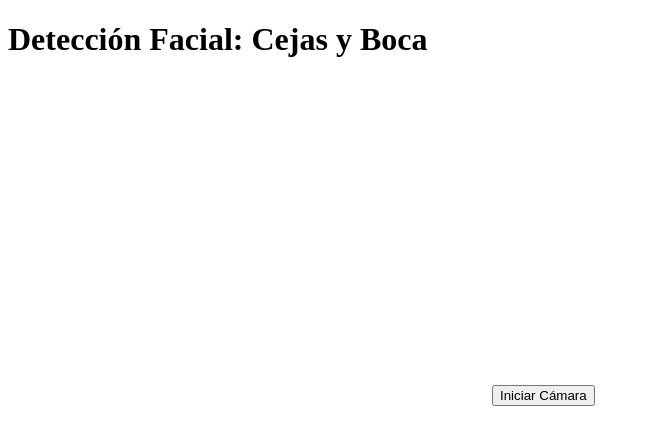
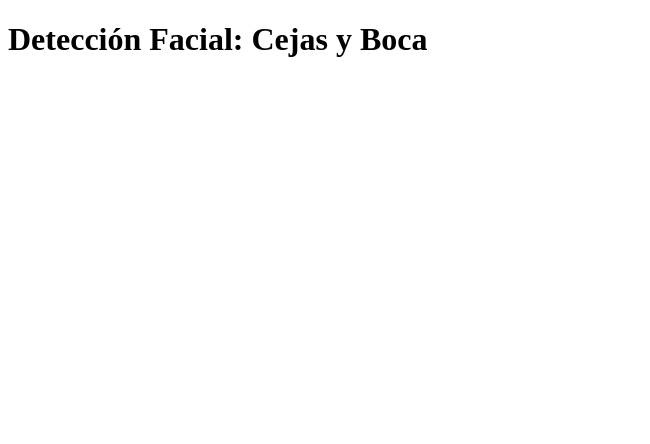
Before and after one commit to alvar1129/alvar1129.github.io, a plain HTML site: page index.html in a window 1280 px wide. Shown: the whole page, without its empty margins (0-650 px from the left). Drawn offline with Linux system fonts and the light colour scheme.

Commit message:
Update index.html

```diff
--- a/index.html
+++ b/index.html
@@ -13,9 +13,6 @@
 
     <!-- Video element -->
     <video id="videoElement" width="480" height="320" autoplay></video>
-
-    <!-- Button to start camera (important for mobile) -->
-    <button id="startButton">Iniciar Cámara</button>
 
     <script>
         function calcularDistancia(punto1, punto2) {
```
